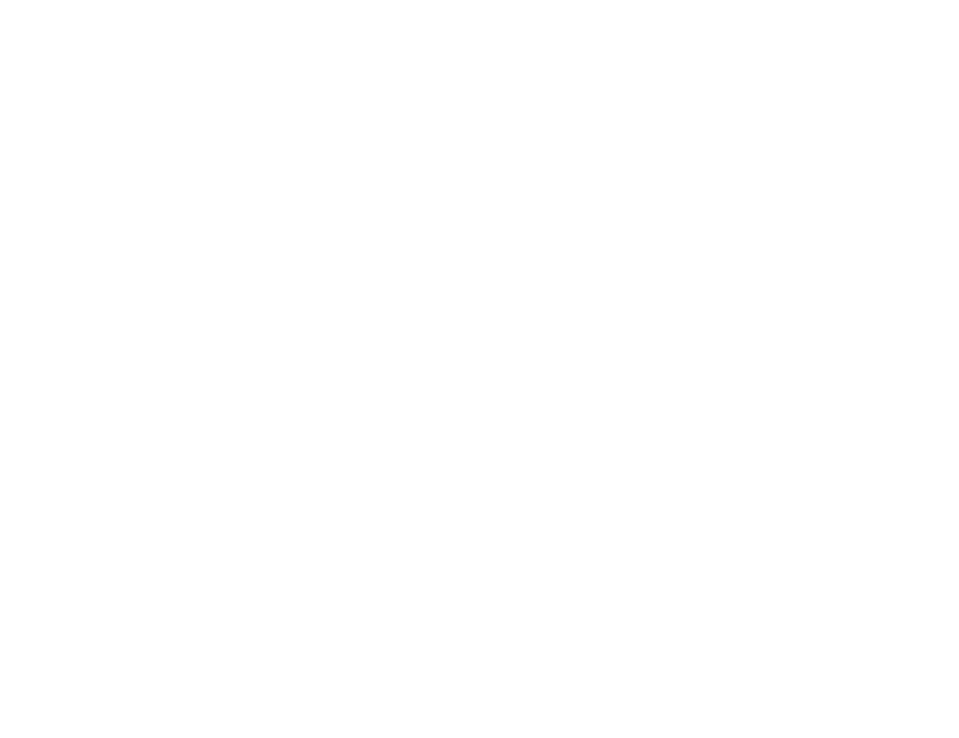
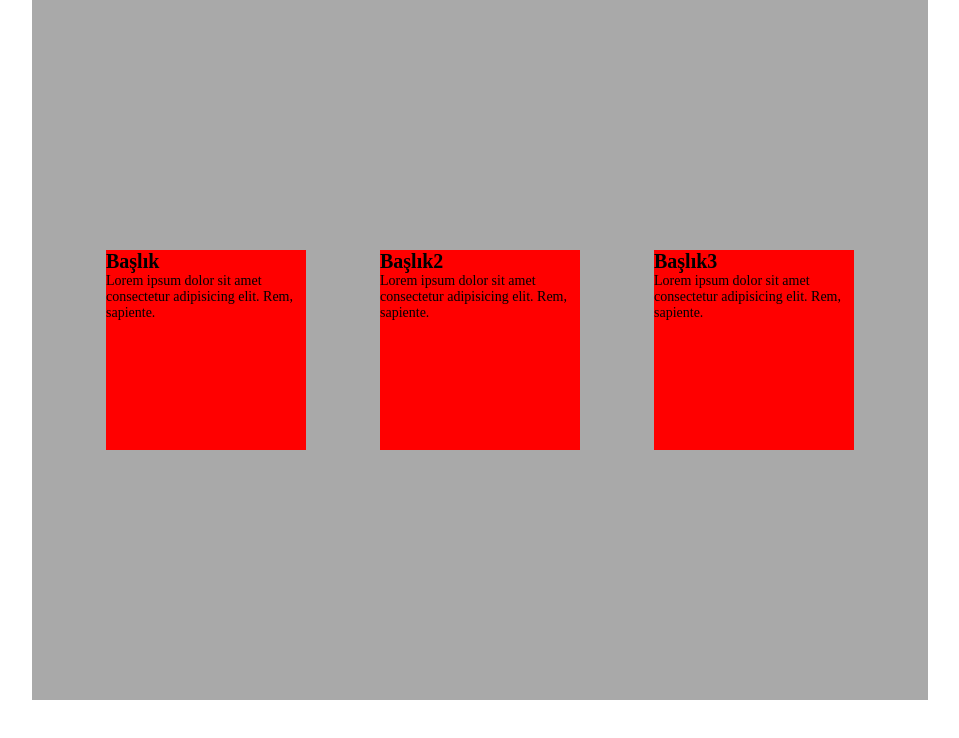
Before and after one commit to nazifkaraca/Frontend-Okulu, a plain HTML site: page Dersler/Ders02-CSS/flex.html in a window 1280 px wide. Shown: the whole page, without its empty margins (160-1119 px from the left). Drawn offline with Linux system fonts and the light colour scheme.

Commit message:
Week 1-2: Grid, Animation and Background Image exercises push.

```diff
--- /dev/null
+++ b/Dersler/Ders02-CSS/animation.css
@@ -0,0 +1,48 @@
+body {
+    display: flex;
+    /* Ekran yüksekliği vh (viewport height) */
+    height: 100vh;
+    background-color: darkgray;
+    margin: 0;
+    padding: 0;
+}
+
+.box {
+    width: 100px;
+    height: 100px;
+    background-color: red;
+    /* DEĞİŞİM kısmı transition'da eklenmeye başlıyor. */
+    /* transition-property: background-color;
+    transition-duration: .5s;
+    transition-timing-function: ease-in-out; */
+    /* Veya burada tek bir satırda yukardakilerin hepsini uygulayabiliriz. */
+    /* transition: background-color .5s ease-in-out; */
+    /* ANİMASYON kısmı ise aşağıdaki gibi sağlanabiliyor. */
+    /* animation-name: kutucuk;
+    animation-duration: 2s;
+    animation-timing-function: ease-in-out;
+    animation-iteration-count: infinite; */
+    animation: kutucuk 2s ease-in-out infinite;
+}
+
+.box:hover {
+    background-color: chartreuse;
+    /* width: 50px;
+    height: 150px; */
+}
+
+/* Aşağıda animasyon özelliklerini belirtiyoruz. Yüzdelikler süre olarak düşünülebilir. */
+@keyframes kutucuk {
+    0% {
+        transform: translateX(0px);
+        background-color: red;
+    }
+    50% {
+        transform: translateX(200px);
+        background-color: black;
+    }
+    100% {
+        transform: translateX(0px);
+        background-color: blue;
+    }
+}
--- a/Dersler/Ders02-CSS/flex.css
+++ b/Dersler/Ders02-CSS/flex.css
@@ -0,0 +1,58 @@
+* {
+    margin: 0;
+    padding: 0;
+    box-sizing: border-box;
+}
+
+h2 {
+    font-size: 20px;
+}
+
+p {
+    font-size: 14px;
+}
+
+.container {
+    width: 70%;
+    height: 700px;
+    margin: 0 auto;
+    background-color: darkgray;
+    display: flex;
+    flex-direction: row;
+    align-items: center;
+    justify-content: space-evenly;
+    /* Belli bir pixelden sonra katlanması sağlanır */
+    flex-wrap: wrap;
+}
+
+.box {
+    width: 200px;
+    height: 200px;
+    background-color: red;
+}
+
+.box1 {
+    order: 1;
+}
+
+.box2 {
+    order: 2;
+}
+
+.box3 {
+    order: 3;
+}
+
+@media screen and (max-width: 768px) {
+    .box1 {
+        order: 3;
+    }
+
+    .box2 {
+        order: 1;
+    }
+
+    .box3 {
+        order: 2;
+    }
+}
--- a/Dersler/Ders02-CSS/flex.html
+++ b/Dersler/Ders02-CSS/flex.html
@@ -1,11 +1,25 @@
 <!DOCTYPE html>
-<html lang="en">
+<html lang="tr">
 <head>
     <meta charset="UTF-8">
     <meta name="viewport" content="width=device-width, initial-scale=1.0">
     <title>Flexbox</title>
+    <link rel="stylesheet" href="flex.css">
 </head>
 <body>
-
+    <div class="container">
+        <div class="box box1">
+            <h2>Başlık</h2>
+            <p>Lorem ipsum dolor sit amet consectetur adipisicing elit. Rem, sapiente.</p>
+        </div>
+        <div class="box box2">
+            <h2>Başlık2</h2>
+            <p>Lorem ipsum dolor sit amet consectetur adipisicing elit. Rem, sapiente.</p>
+        </div>
+        <div class="box box3">
+            <h2>Başlık3</h2>
+            <p>Lorem ipsum dolor sit amet consectetur adipisicing elit. Rem, sapiente.</p>
+        </div>
+    </div>
 </body>
 </html>
--- /dev/null
+++ b/Dersler/Ders02-CSS/grid-area.css
@@ -0,0 +1,36 @@
+.container {
+    display: grid;
+    height: 600px;
+    background-color: darkgray;
+    gap: 5px;
+    grid-template-areas:
+        "header header header"
+        "sidebar section section"
+        /* Aşağıdaki noktalara değer verilmeyen elemanlar dolduruluyor (box-2 ve box-3). Eğer değer verilmeyen elemanlar yoksa boşluk olarak bırakacaktı. */
+        "sidebar . ."
+        "box-1 box-1 box-1"
+}
+
+.header {
+    grid-area: header;
+    background-color: aqua;
+    padding: 20px;
+}
+
+.section {
+    grid-area: section;
+    background-color: green;
+    padding: 20px;
+}
+
+.sidebar {
+    grid-area: sidebar;
+    background-color: red;
+    padding: 20px;
+}
+
+.box1 {
+    grid-area: footer;
+    background-color: darkblue;
+    padding: 20px;
+}
--- /dev/null
+++ b/Dersler/Ders02-CSS/grid.css
@@ -0,0 +1,27 @@
+body {
+    margin: 0;
+}
+
+.container {
+    height: 600px;
+    background-color: orange;
+    padding: 20px;
+    display: grid;
+    gap: 10px;
+    /* grid-template-columns: 150px 150px 150px 150px 150px 150px; */
+    /* grid-template-columns: auto auto auto auto auto auto; */
+    /* grid-template-columns: 150px auto auto auto auto 150px; */
+    /* grid-template-columns: 1fr 1fr 1fr 1fr 1fr 2fr; */
+    /* grid-template-columns: repeat(6, 1fr); */
+    /* grid-template-columns: repeat(2, 1fr); */
+    /* grid-template-columns: repeat(3, 100px); */
+    /* grid-template-columns: repeat(auto-fill, minmax(150px, 1fr)); */
+    /* grid-template-columns: repeat(auto-fit, minmax(150px, 1fr)); */
+    /* grid-template-rows: repeat(3, 100px); */
+
+}
+
+.item {
+    background-color: gray;
+    padding: 20px;
+}
```
Also changed, not shown: Dersler/Ders02-CSS/animation.html (added, +14 -0 lines), Dersler/Ders02-CSS/grid-area.html (added, +35 -0 lines), Dersler/Ders02-CSS/grid.html (added, +21 -0 lines).
